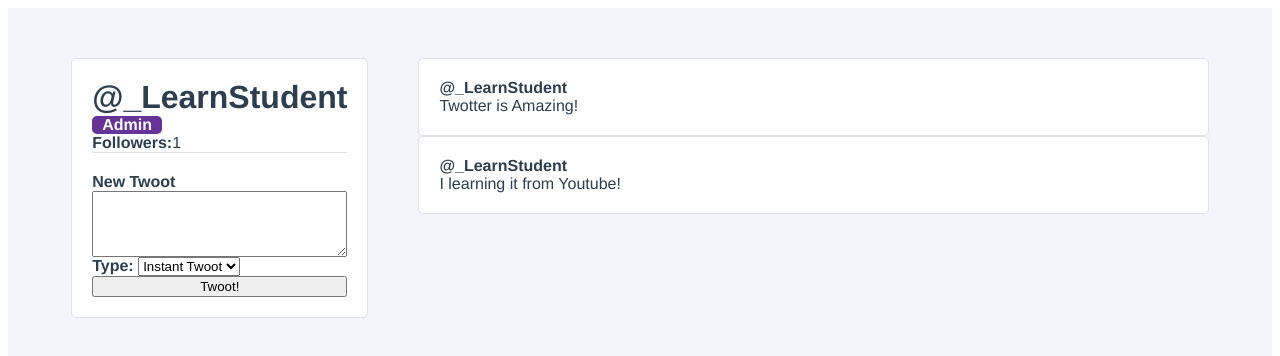
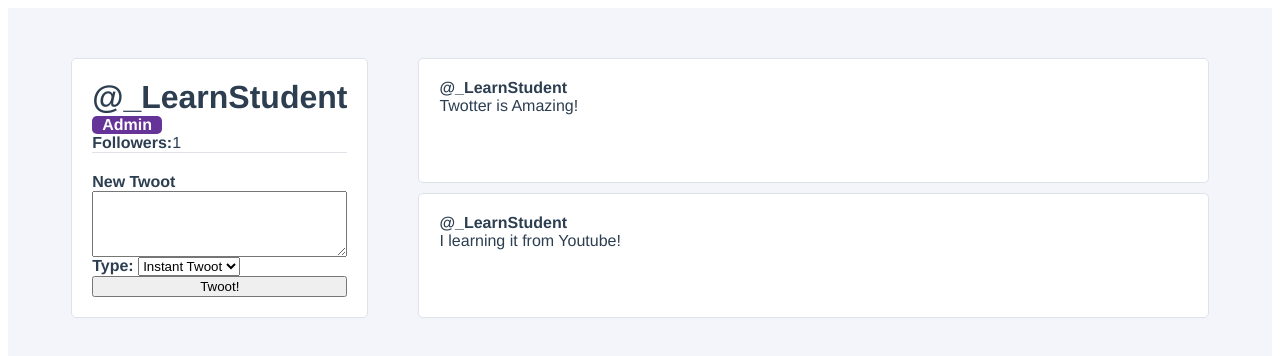
Before and after one commit to kairulin/twotter-learn, a Vue app in the folder twotter-learn/: page / in a window 1280 px wide. Shown: the top 356 px of the page. Built offline with nearby package versions, Linux system fonts and the light colour scheme.

Commit message:
css -> sass

```diff
--- a/twotter-learn/package.json
+++ b/twotter-learn/package.json
@@ -10,6 +10,7 @@
   "dependencies": {
     "core-js": "^3.8.3",
     "node-sass": "^7.0.1",
+    "sass-loader": "^13.0.2",
     "vue": "^3.2.13"
   },
   "devDependencies": {
--- a/twotter-learn/src/components/TwootItem.vue
+++ b/twotter-learn/src/components/TwootItem.vue
@@ -1,54 +1,52 @@
 <template>
-    <div class="twoot-item" @click="favouriteTwoot(twoot.id)">
-        <div class="user-profile__twoot">
-            <div class="twoot-item__user">
-                @{{username}}
-            </div>
-            <div class="twoot-item__content">
-                {{twoot.content}}
-            </div>
-        </div>
+  <div class="twoot-item" @click="favouriteTwoot(twoot.id)">
+    <div class="user-profile__twoot">
+      <div class="twoot-item__user">@{{ username }}</div>
+      <div class="twoot-item__content">
+        {{ twoot.content }}
+      </div>
     </div>
+  </div>
 </template>
 
 <script>
 export default {
-    name:"TwootItem",
-    props:{
-        username:{
-            type:String,
-            required:true
-        },
-        twoot:{
-            type:Object,
-            required:true
-        }
+  name: "TwootItem",
+  props: {
+    username: {
+      type: String,
+      required: true,
     },
-    methods:{
-        favouriteTwoot(id){
-            this.$emit('favourite',id)
-
-        }
-    }
-}
+    twoot: {
+      type: Object,
+      required: true,
+    },
+  },
+  methods: {
+    favouriteTwoot(id) {
+      this.$emit("favourite", id);
+    },
+  },
+};
 </script>
 
-<style >
-.twoot-item{
-    padding:20px;
-    background-color:white;
-    border-radius:5px;
-    border:1px solid #DFE3E8;
-    box-sizing:border-box;
-    cursor:pointer;
-    transition: all 0.25s ease;
-}
+<style lang="scss" scoped>
+.twoot-item {
+  padding: 20px;
+  background-color: white;
+  border-radius: 5px;
+  border: 1px solid #dfe3e8;
+  box-sizing: border-box;
+  cursor: pointer;
+  transition: all 0.25s ease;
 
-.twoot-item:hover{
-    transform:scale(1.1, 1.1);
-}
+  .twoot-item__user {
+    font-weight: bold;
+  }
 
-.twoot-item__user{
-    font-weight:bold;
+//   &  mean -> and
+  &:hover {
+    transform: scale(1.1, 1.1);
+  }
 }
 </style>
--- a/twotter-learn/src/components/UserProfile.vue
+++ b/twotter-learn/src/components/UserProfile.vue
@@ -8,20 +8,22 @@
       </div>
       <form class="user-profile__create-twoot" @submit.prevent="createNewTwoot">
         <label for="newTwoot"><strong>New Twoot</strong></label>
-        <textarea id="newTwoot" rows="4" v-model="newTwootContent"/>
+        <textarea id="newTwoot" rows="4" v-model="newTwootContent" />
 
         <div class="user-profile__create-twoot-type">
           <label for="newTwootType"><strong>Type: </strong></label>
           <select id="newTwootType" v-model="selectedTwootType">
-            <option :value="option.value" v-for="(option,index) in twootTypes" :key="index">
-              {{option.name}}
+            <option
+              :value="option.value"
+              v-for="(option, index) in twootTypes"
+              :key="index"
+            >
+              {{ option.name }}
             </option>
           </select>
         </div>
 
-        <button>
-          Twoot!
-        </button>
+        <button>Twoot!</button>
       </form>
     </div>
     <div class="user-profile__twoots-wrapper">
@@ -45,11 +47,11 @@ export default {
   props: {},
   data() {
     return {
-      newTwootContent:'',
-      selectedTwootType:'instant',
-      twootTypes:[
-        {value:'draft',name:'Draft'},
-        {value:'instant',name:'Instant Twoot'}
+      newTwootContent: "",
+      selectedTwootType: "instant",
+      twootTypes: [
+        { value: "draft", name: "Draft" },
+        { value: "instant", name: "Instant Twoot" },
       ],
       followers: 0,
       user: {
@@ -81,18 +83,20 @@ export default {
     followUser() {
       this.followers++;
     },
-    toggleFavourite(id){
-      console.log(`Favourited Tweet #${id}`)
+    toggleFavourite(id) {
+      console.log(`Favourited Tweet #${id}`);
     },
-    createNewTwoot(){
-      if(this.newTwootContent && this.selectedTwootType !== 'draft'){
-        this.user.twoots.unshift ({
-          id:this.user.twoots.lenght+1,
-          content:this.newTwootContent
-        })
-        this.newTwootContent='';
+    createNewTwoot() {
+      console.log(this.user.twoots.length)
+      if (this.newTwootContent && this.selectedTwootType !== "draft") {
+        this.user.twoots.unshift({
+
+          id: this.user.twoots.length + 1,
+          content: this.newTwootContent,
+        });
+        this.newTwootContent = "";
       }
-    }
+    },
   },
   mounted() {
     this.followUser();
@@ -101,13 +105,12 @@ export default {
 </script>
 
 <!-- Add "scoped" attribute to limit CSS to this component only -->
-<style scoped>
+<style lang="scss" scoped>
 .user-profile {
   display: grid;
   grid-template-columns: 1fr 3fr;
   /* width: 100%; */
   padding: 50px 5%;
-}
 
   .user-profile__user-panel {
     display: flex;
@@ -117,6 +120,9 @@ export default {
     background-color: white;
     border-radius: 5px;
     border: 1px solid #dfe3e8;
+
+    h1 {
+      margin: 0;
     }
 
     .user-profile__admin-badge {
@@ -127,16 +133,19 @@ export default {
       padding: 0 10px;
       font-weight: bold;
     }
+  }
 
-.user-profile__create-twoot{
+  .user-profile__create-twoot {
   display: flex;
   flex-direction: column;
 
-  border-top:1px solid #dfe3e8;
+  border-top: 1px solid #dfe3e8;
   padding-top: 20px;
 }
+}
 
-h1 {
-  margin: 0;
+.user-profile__twoots-wrapper{
+  display: grid;
+  grid-gap:10px;
 }
 </style>
```
Also changed, not shown: 1 other file (tests, documents, lock files or other folders). Lines whose indentation alone changed are shown as unchanged.
